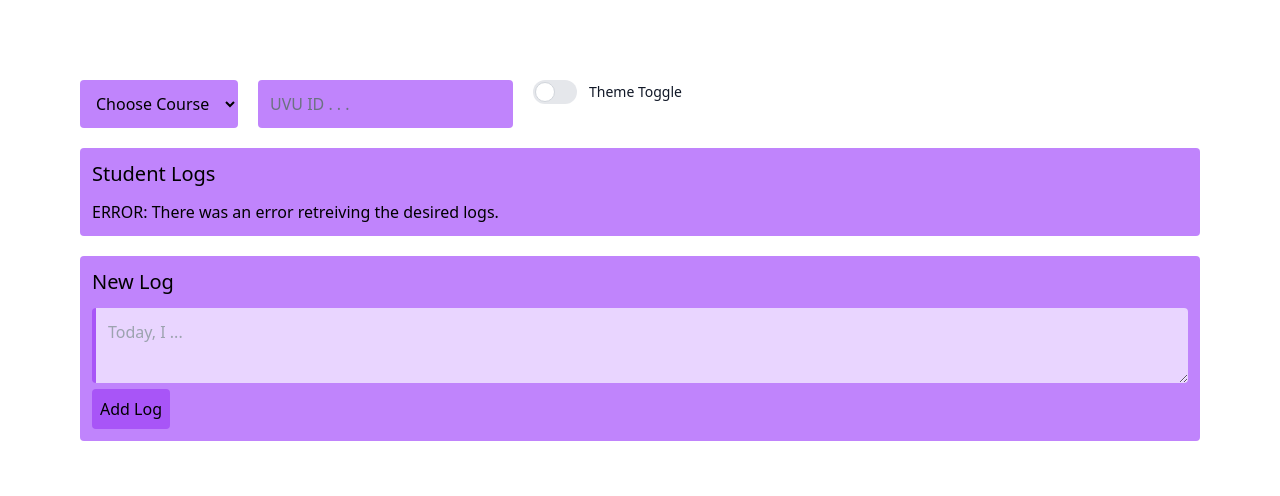
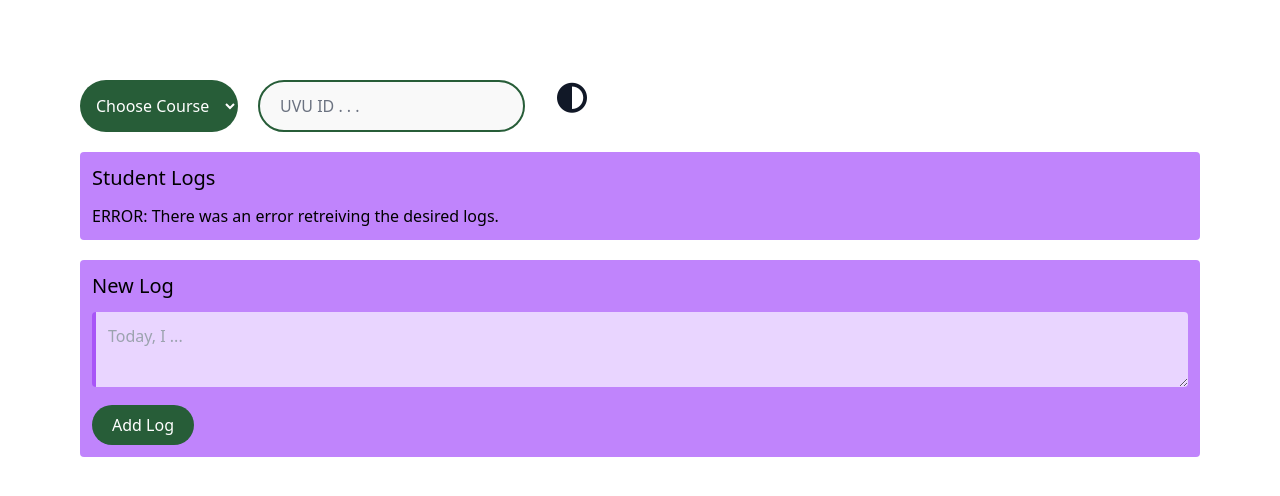
Before and after one commit to bmj99/uvu_darklight_theme, a website: page public/index.html in a window 1280 px wide. Drawn offline with nearby package versions, Linux system fonts and the light colour scheme; no server answers.

Commit message:
starting to fix the color theme

```diff
--- a/public/index.html
+++ b/public/index.html
@@ -10,6 +10,11 @@
     <!-- White shadow -->
     <link rel="icon" href="https://i.imgur.com/xU6O2NI.png" />
     <!-- <link rel="stylesheet" href="style.css" /> -->
+    <!-- Adding FontAwesome CDN -->
+    <link
+      rel="stylesheet"
+      href="https://cdnjs.cloudflare.com/ajax/libs/font-awesome/6.1.1/css/all.min.css"
+    />
   </head>
   <!-- <body onload="initializeCoursesDropDown()" class="font-sans bg-gray-700"> -->
   <body onload="testMe()" class="font-sans bg-white dark:bg-uvu-grey-d2">
@@ -20,7 +25,16 @@
           id="course"
           name="course"
           data-cy="course_select"
-          class="p-3 bg-purple-400 rounded mr-5 mb-5"
+          class="
+            p-3
+            bg-uvu-green
+            text-white
+            rounded-full
+            mr-5
+            mb-5
+            cursor-pointer
+            hover:bg-uvu-green-d2
+          "
         >
           <option selected value="">Choose Course</option>
         </select>
@@ -34,12 +48,15 @@
           placeholder="UVU ID . . ."
           class="
             p-3
-            bg-purple-400
+            pl-5
+            bg-uvu-grey-l1
             hidden
-            rounded
+            rounded-full
+            border-2 border-uvu-green
             placeholder-gray-500
             mb-5
             mr-5
+            hover:bg-uvu-grey
           "
         />
 
@@ -54,36 +71,10 @@
               id="theme-toggle"
               class="sr-only peer"
             />
-            <div
-              class="
-                w-11
-                h-6
-                bg-gray-200
-                rounded-full
-                peer
-                peer-focus:ring-4 peer-focus:ring-blue-300
-                dark:peer-focus:ring-blue-800 dark:bg-gray-700
-                peer-checked:after:translate-x-full
-                peer-checked:after:border-white
-                after:content-['']
-                after:absolute
-                after:top-0.5
-                after:left-[2px]
-                after:bg-white
-                after:border-gray-300
-                after:border
-                after:rounded-full
-                after:h-5
-                after:w-5
-                after:transition-all
-                dark:border-gray-600
-                peer-checked:bg-blue-600
-              "
-            ></div>
             <span
-              class="ml-3 text-sm font-medium text-gray-900 dark:text-gray-300"
-              >Theme Toggle</span
-            >
+              class="ml-3 text-3xl font-medium text-gray-900 dark:text-gray-300"
+              ><i class="fa-solid fa-circle-half-stroke"></i>
+            </span>
           </label>
         </div>
       </div>
@@ -104,7 +95,14 @@
           aria-label="add log textarea"
           data-cy="log_textarea"
           placeholder="Today, I ..."
-          class="p-3 rounded bg-purple-200 border-l-4 border-purple-500 w-full"
+          class="
+            p-3
+            rounded
+            bg-purple-200
+            border-l-4 border-purple-500
+            w-full
+            mb-3
+          "
         ></textarea>
         <br />
 
@@ -112,7 +110,16 @@
           type="button"
           id="addLogBtn"
           data-cy="add_log_btn"
-          class="rounded bg-purple-500 p-2 hover:bg-purple-600"
+          class="
+            rounded-full
+            bg-uvu-green
+            text-white
+            font-rajdhani
+            pl-5
+            pr-5
+            p-2
+            hover:bg-uvu-green-d2
+          "
           disabled
         >
           Add Log
@@ -128,10 +135,6 @@
         darkMode: 'class',
         theme: {
           extend: {
-            fontFamily: {
-              sans: [Arial],
-              header: [Rajdhani],
-            },
             colors: {
               'uvu-green': '#275d38',
               'uvu-green-l3': '#6f937a',
```
